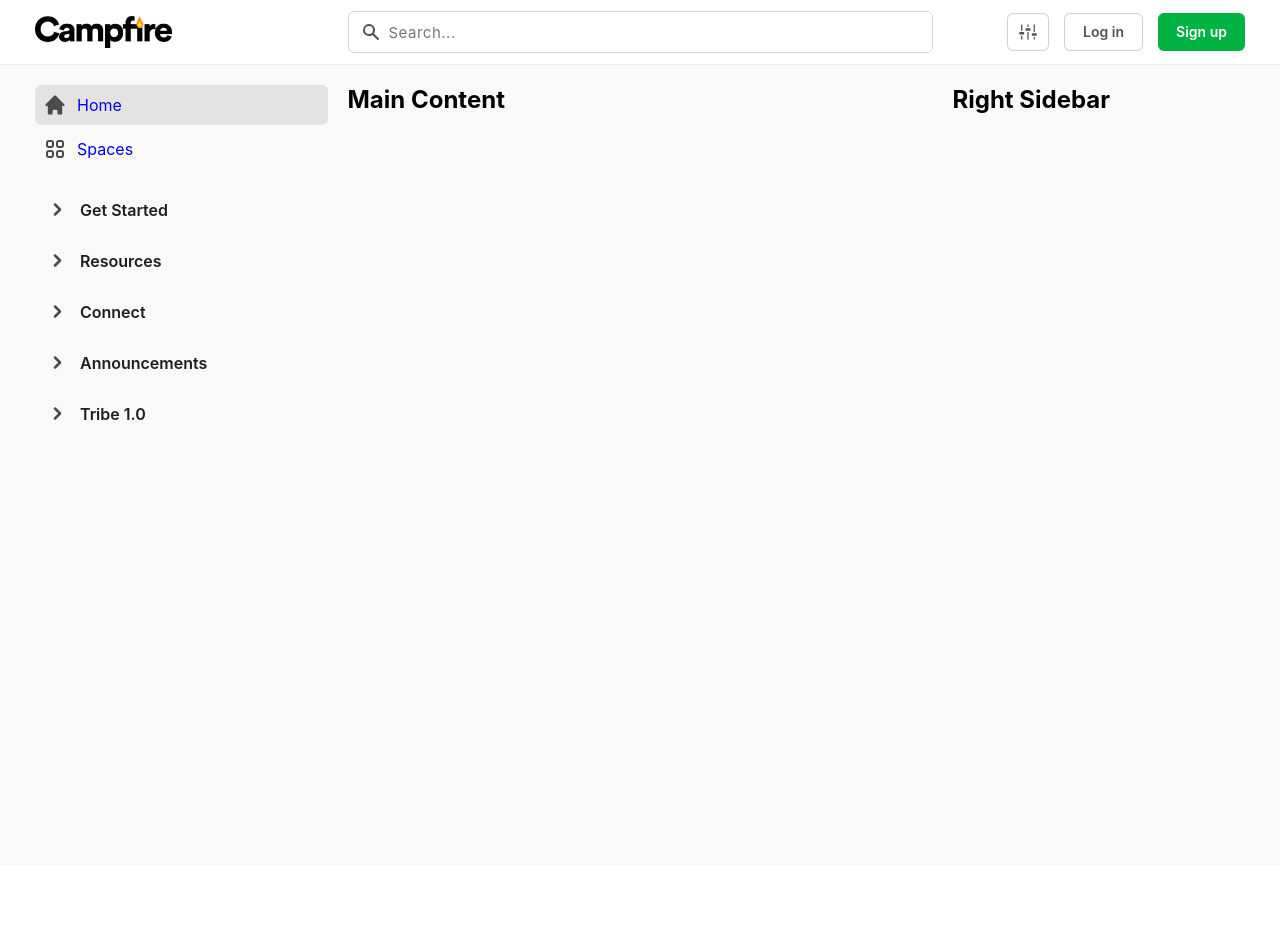
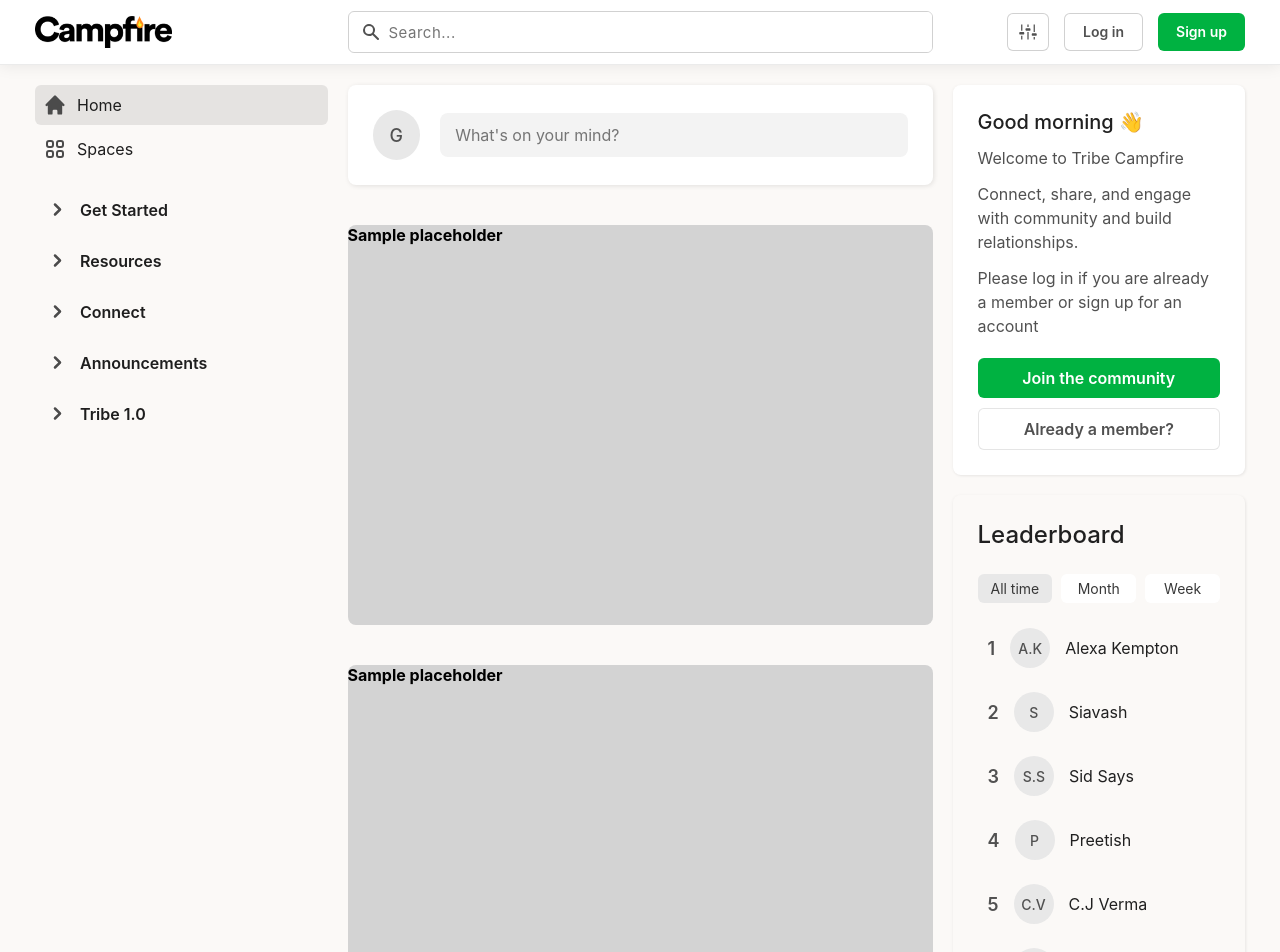
Before and after one commit to akaahl/tribe-community, a React (Create React App) app: page / in a window 1280 px wide. Shown: the top 952 px of the page. Before the commit the page ends 865 px from the top, so only its background shows below. Built offline with nearby package versions, Linux system fonts and the light colour scheme.

Commit message:
Styled RightSidebar

```diff
--- a/src/components/Header.js
+++ b/src/components/Header.js
@@ -20,7 +20,7 @@ const Header = () => {
       </div>
 
       <div className="right">
-        <div className="buttons">
+        <div className="buttons-wrapper">
           <button className="toggle">
             <VscSettings />
           </button>
@@ -35,6 +35,10 @@ const Header = () => {
 export default Header;
 
 const StyledHeader = styled.div`
+  position: sticky;
+  top: 0;
+  background-color: #ffffff;
+  z-index: 1;
   width: 100%;
   height: 65px;
   display: flex;
@@ -102,7 +106,7 @@ const StyledHeader = styled.div`
     justify-content: flex-end;
     align-items: center;
 
-    .buttons {
+    .buttons-wrapper {
       height: 60%;
       display: flex;
 
@@ -111,7 +115,7 @@ const StyledHeader = styled.div`
         padding: 0 18px;
         cursor: pointer;
         font-weight: 600;
-        transition: all 0.4 ease-in-out;
+        transition: background-color 0.2 ease-in-out !important;
         font-size: 14px;
 
         &.toggle {
--- a/src/components/main/LeftSidebar.js
+++ b/src/components/main/LeftSidebar.js
@@ -66,6 +66,9 @@ export default LeftSidebar;
 
 const StyledSidebar = styled.aside`
   flex: 0.3;
+  align-self: flex-start;
+  position: sticky;
+  top: 85px;
 
   a {
     display: flex;
@@ -74,6 +77,7 @@ const StyledSidebar = styled.aside`
     padding: 8px;
     border-radius: 6px;
     transition: background-color 0.1s ease-in-out;
+    color: #1e1e1e;
 
     &.home-link {
       background-color: #e5e3e1;
--- a/src/components/main/Main.js
+++ b/src/components/main/Main.js
@@ -18,9 +18,11 @@ export default Main;
 
 const StyledMain = styled.div`
   width: 100%;
-  min-height: 100vh;
+  /* min-height: 100vh; */
   background-color: #fbf9f7;
   padding: 20px 35px;
   display: flex;
   justify-content: space-between;
+  /* display: grid;
+  grid-template-columns: repeat(4, 1fr); */
 `;
--- a/src/components/main/MainContent.js
+++ b/src/components/main/MainContent.js
@@ -4,7 +4,25 @@ import styled from "styled-components";
 const MainContent = () => {
   return (
     <StyledMainContent>
-      <h2>Main Content</h2>
+      <header>
+        <div className="user-avatar">
+          <span>G</span>
+        </div>
+
+        <input type="text" placeholder="What's on your mind?" />
+      </header>
+
+      <section>
+        <h4>Sample placeholder</h4>
+      </section>
+
+      <section>
+        <h4>Sample placeholder</h4>
+      </section>
+
+      <section>
+        <h4>Sample placeholder</h4>
+      </section>
     </StyledMainContent>
   );
 };
@@ -14,4 +32,52 @@ export default MainContent;
 const StyledMainContent = styled.main`
   flex: 0.6;
   margin: 0 20px;
+  /* position: sticky;
+  top: 0px; */
+
+  header {
+    display: flex;
+    align-items: center;
+    padding: 25px;
+    border-radius: 8px;
+    background-color: #ffffff;
+    box-shadow: 1px 1px 5px rgba(0, 0, 0, 0.1);
+
+    .user-avatar {
+      height: 50px;
+      width: 55px;
+      border-radius: 100%;
+      display: grid;
+      place-items: center;
+      background-color: #e8e8e8;
+
+      span {
+        color: #515151;
+        font-size: 18px;
+        font-weight: 500;
+      }
+    }
+
+    input[type="text"] {
+      margin-left: 20px;
+      width: 100%;
+      padding: 12px 15px;
+      border: none;
+      border-radius: 8px;
+      background-color: #f3f3f3;
+      color: #515151;
+      font-size: 16px;
+
+      &:focus {
+        background-color: #ffffff;
+      }
+    }
+  }
+
+  section {
+    margin-top: 40px;
+    background-color: lightgray;
+    height: 50vh;
+    border-radius: 8px;
+  }
 `;
--- a/src/components/main/RightSidebar.js
+++ b/src/components/main/RightSidebar.js
@@ -1,10 +1,121 @@
 import React from "react";
 import styled from "styled-components";
+import rightChevronIcon from "../../assets/icons/right-chevron-thin.svg";
 
 const RightSidebar = () => {
   return (
     <StyledSidebar>
-      <h2>Right Sidebar</h2>
+      <div className="top-section">
+        <h4>Good morning 👋</h4>
+        <p>Welcome to Tribe Campfire</p>
+        <p>
+          Connect, share, and engage with community and build relationships.
+        </p>
+        <p>
+          Please log in if you are already a member or sign up for an account
+        </p>
+
+        <div className="login-signup-btns">
+          <button className="signup">Join the community</button>
+          <button className="login">Already a member?</button>
+        </div>
+      </div>
+
+      <div className="bottom-section">
+        <h4>Leaderboard</h4>
+
+        <div className="rankings">
+          <div className="timeframes">
+            <button className="all-time">All time</button>
+            <button className="month">Month</button>
+            <button className="week">Week</button>
+          </div>
+
+          <ul>
+            <li>
+              <span className="rank">1</span>
+              <div className="user-avatar">
+                <span>A.K</span>
+              </div>
+              <span>Alexa Kempton</span>
+
+              <img src={rightChevronIcon} alt="right chevron" />
+            </li>
+
+            <li>
+              <span className="rank">2</span>
+              <div className="user-avatar">
+                <span>S</span>
+              </div>
+              <span>Siavash</span>
+            </li>
+
+            <li>
+              <span className="rank">3</span>
+              <div className="user-avatar">
+                <span>S.S</span>
+              </div>
+              <span>Sid Says</span>
+            </li>
+
+            <li>
+              <span className="rank">4</span>
+              <div className="user-avatar">
+                <span>P</span>
+              </div>
+              <span>Preetish</span>
+            </li>
+
+            <li>
+              <span className="rank">5</span>
+              <div className="user-avatar">
+                <span>C.V</span>
+              </div>
+              <span>C.J Verma</span>
+            </li>
+
+            <li>
+              <span className="rank">6</span>
+              <div className="user-avatar">
+                <span>S</span>
+              </div>
+              <span>Shanny</span>
+            </li>
+
+            <li>
+              <span className="rank">7</span>
+              <div className="user-avatar">
+                <span>F</span>
+              </div>
+              <span>Flip</span>
+            </li>
+
+            <li>
+              <span className="rank">8</span>
+              <div className="user-avatar">
+                <span>J.A</span>
+              </div>
+              <span>Javier Alaves</span>
+            </li>
+
+            <li>
+              <span className="rank">9</span>
+              <div className="user-avatar">
+                <span>D.G</span>
+              </div>
+              <span>Dan Guzon</span>
+            </li>
+
+            <li>
+              <span className="rank">10</span>
+              <div className="user-avatar">
+                <span>A.D</span>
+              </div>
+              <span>Ari Diamond</span>
+            </li>
+          </ul>
+        </div>
+      </div>
     </StyledSidebar>
   );
 };
@@ -13,4 +124,187 @@ export default RightSidebar;
 
 const StyledSidebar = styled.aside`
   flex: 0.3;
+  align-self: flex-start;
+  position: sticky;
+  top: 85px;
+  height: 100vh;
+  padding-bottom: 100px;
+  transition: overflow-y 0.2s ease-in-out;
+
+  &:hover {
+    overflow-y: overlay;
+  }
+
+  ::-webkit-scrollbar {
+    width: 10px;
+  }
+
+  ::-webkit-scrollbar-track {
+    background-color: lightgray;
+    border-radius: 6px;
+  }
+  ::-webkit-scrollbar-thumb {
+    border-radius: 6px;
+    background-color: #919191;
+  }
+
+  .top-section {
+    background-color: #ffffff;
+    width: 100%;
+    border-radius: 8px;
+    box-shadow: 1px 1px 3px rgba(0, 0, 0, 0.08), -1px 0 3px rgba(0, 0, 0, 0.03);
+    padding: 25px;
+
+    h4 {
+      font-size: 20px;
+      color: #202020;
+      font-weight: 500;
+    }
+
+    p {
+      font-size: 16px;
+      margin-top: 12px;
+      color: #515151;
+      line-height: 24px;
+    }
+
+    .login-signup-btns {
+      margin-top: 20px;
+
+      button {
+        display: block;
+        padding: 10px;
+        width: 100%;
+        border-radius: 6px;
+        border: none;
+        font-size: 16px;
+        font-weight: 600;
+        cursor: pointer;
+        transition: background-color 0.2s ease-in-out;
+
+        &:not(:first-child) {
+          margin-top: 10px;
+        }
+
+        &.signup {
+          background-color: #00b241;
+          color: #ffffff;
+
+          &:hover {
+            background-color: #009122;
+          }
+        }
+
+        &.login {
+          background-color: #ffffff;
+          color: #515151;
+          border: 0.5px solid rgba(0, 0, 0, 0.1);
+
+          &:hover {
+            background-color: #f3f3f3;
+          }
+        }
+      }
+    }
+  }
+
+  .bottom-section {
+    margin-top: 20px;
+    border-radius: 8px;
+    padding: 25px;
+    box-shadow: 1px 1px 3px rgba(0, 0, 0, 0.08), -1px 0 3px rgba(0, 0, 0, 0.03);
+
+    h4 {
+      font-size: 24px;
+      color: #202020;
+      font-weight: 500;
+    }
+
+    .rankings {
+      margin-top: 25px;
+
+      .timeframes {
+        display: flex;
+        justify-content: space-between;
+
+        button {
+          flex: 0.3;
+          background-color: #ffffff;
+          color: #383838;
+          font-size: 14px;
+          padding: 6px 10px;
+          border-radius: 6px;
+          border: none;
+          cursor: pointer;
+
+          &.all-time {
+            background-color: #e8e8e8;
+          }
+        }
+      }
+
+      ul {
+        list-style: none;
+        margin-top: 15px;
+
+        li {
+          display: flex;
+          align-items: center;
+          border-radius: 6px;
+          padding: 10px;
+          transition: background-color 0.2s ease-in-out;
+          cursor: pointer;
+
+          &:not(:first-child) {
+            margin-top: 4px;
+          }
+
+          &:hover {
+            background-color: #f3f3f3;
+
+            img {
+              display: flex;
+            }
+          }
+
+          .rank {
+            color: #515151;
+            font-size: 18px;
+            font-weight: 600;
+            margin-right: 15px;
+          }
+
+          .user-avatar {
+            height: 40px;
+            width: 40px;
+            border-radius: 50%;
+            display: grid;
+            place-items: center;
+            background-color: #e8e8e8;
+            margin-right: 15px;
+
+            span {
+              color: #515151;
+              font-size: 14px;
+              font-weight: 500;
+            }
+          }
+
+          span {
+            color: #202020;
+            font-size: 16px;
+          }
+
+          img {
+            display: none;
+            height: 20px;
+            width: 20px;
+            /* justify-self: flex-end; */
+            margin: 0 0 0 auto;
+            transition: display 0.2s ease-in-out;
+          }
+        }
+      }
+    }
+  }
 `;
```
Also changed, not shown: src/assets/icons/right-chevron-thin.svg (added).
